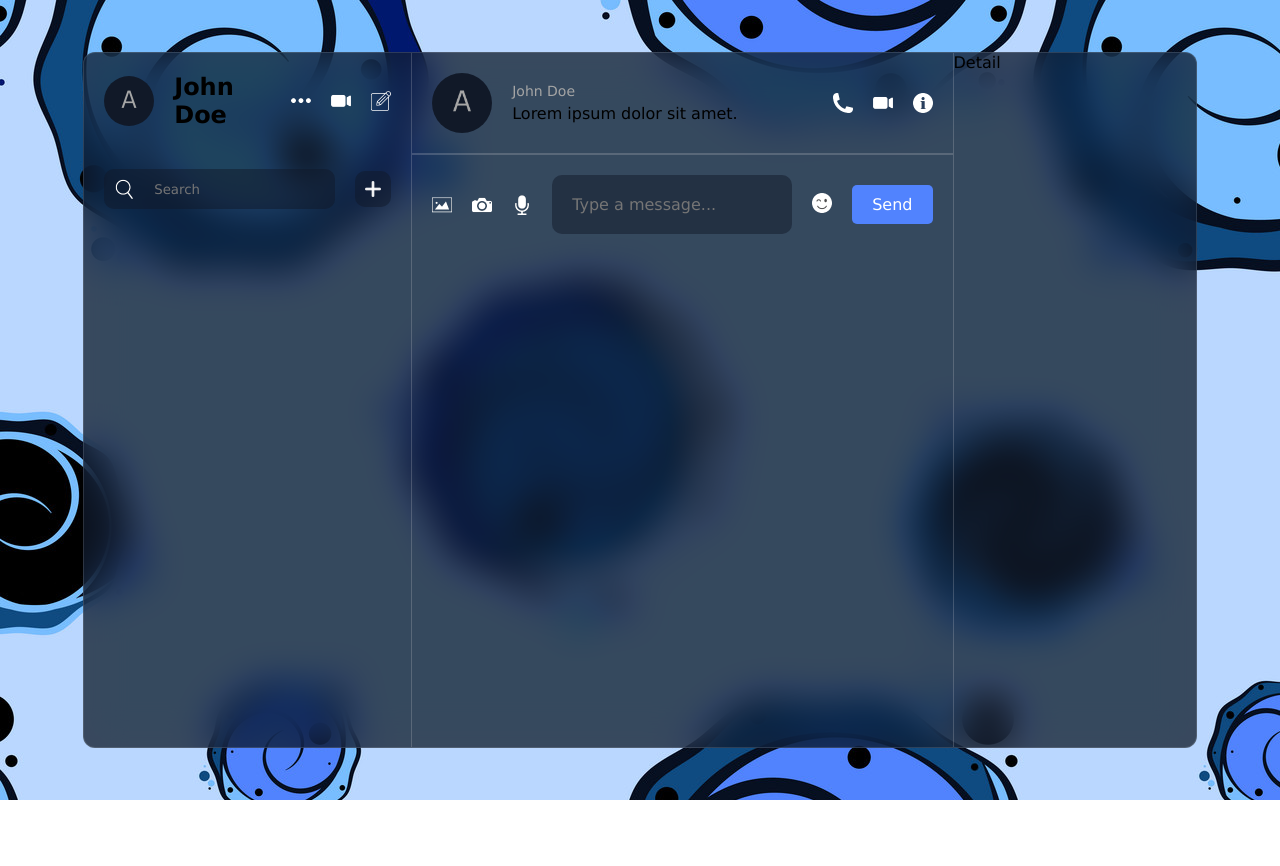
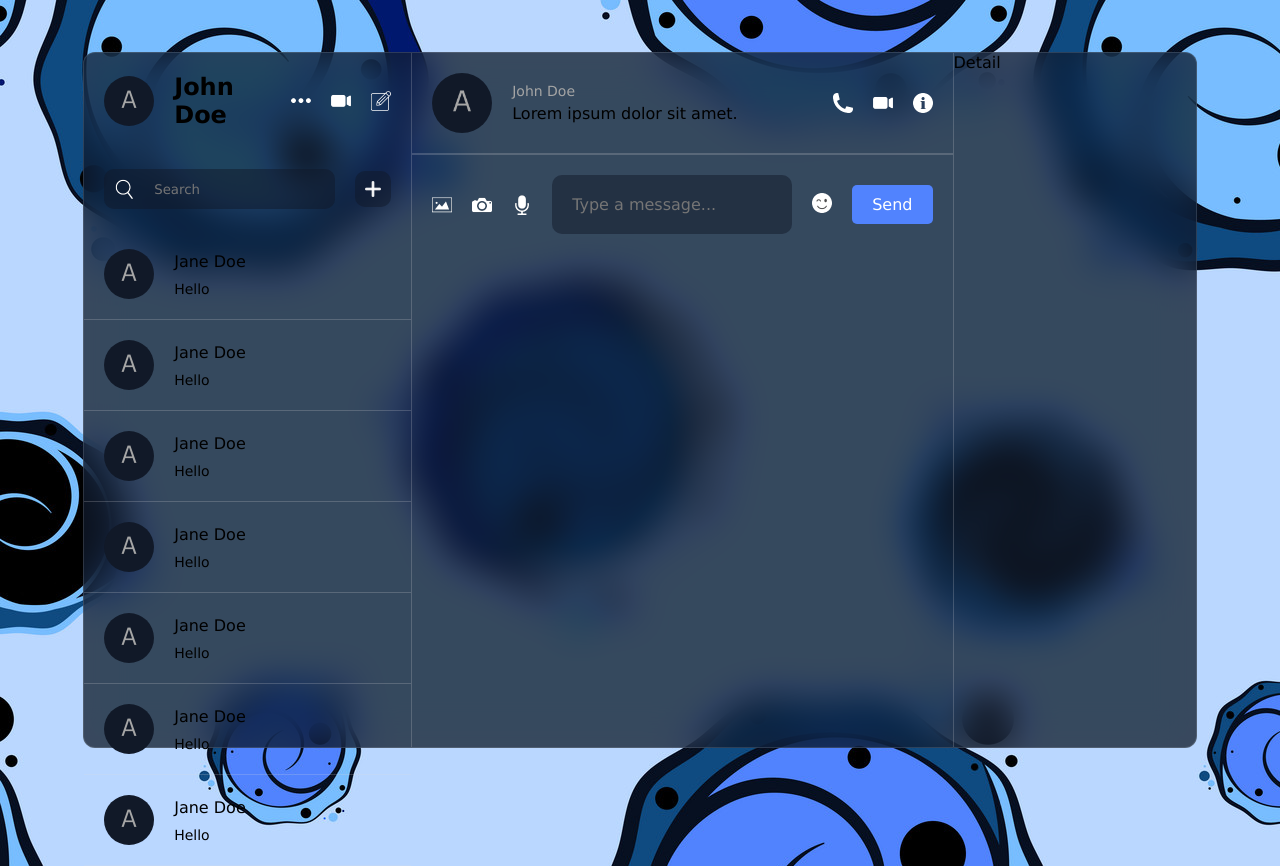
Before and after one commit to divyanshrai03/ChitChat, a React (Vite) app: page / in a window 1280 px wide. Before the commit the page ends 800 px from the top, so only its background shows below. Built offline with nearby package versions, Linux system fonts and the light colour scheme.

Commit message:
ChatList.jsx

```diff
--- a/src/components/list/chatList/ChatList.jsx
+++ b/src/components/list/chatList/ChatList.jsx
@@ -12,9 +12,59 @@ const ChatList = () => {
         <img src={addMode ? "./minus.png" : './plus.png' }alt='' className='add'
         onClick={() => setAddMode((prev) => !prev)}/>
         </div>
-
+        <div className="item">
+          <img src='./avatar.png' alt=''/>
+          <div className="texts">
+            <span>Jane Doe</span>
+            <p>Hello</p>
+          </div>
+        </div>
+        <div className="item">
+          <img src='./avatar.png' alt=''/>
+          <div className="texts">
+            <span>Jane Doe</span>
+            <p>Hello</p>
+          </div>
+        </div>
+        <div className="item">
+          <img src='./avatar.png' alt=''/>
+          <div className="texts">
+            <span>Jane Doe</span>
+            <p>Hello</p>
+          </div>
+        </div>
+        <div className="item">
+          <img src='./avatar.png' alt=''/>
+          <div className="texts">
+            <span>Jane Doe</span>
+            <p>Hello</p>
+          </div>
+        </div>
+        <div className="item">
+          <img src='./avatar.png' alt=''/>
+          <div className="texts">
+            <span>Jane Doe</span>
+            <p>Hello</p>
+          </div>
+        </div>
+        <div className="item">
+          <img src='./avatar.png' alt=''/>
+          <div className="texts">
+            <span>Jane Doe</span>
+            <p>Hello</p>
+          </div>
+        </div>
+        <div className="item">
+          <img src='./avatar.png' alt=''/>
+          <div className="texts">
+            <span>Jane Doe</span>
+            <p>Hello</p>
+          </div>
+        </div>
       </div>
      )
+
+
 }
 
 export default ChatList
```
